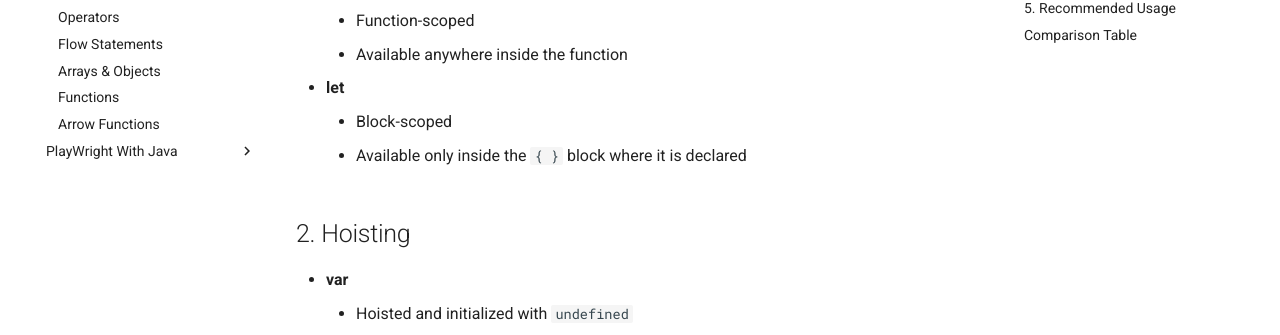
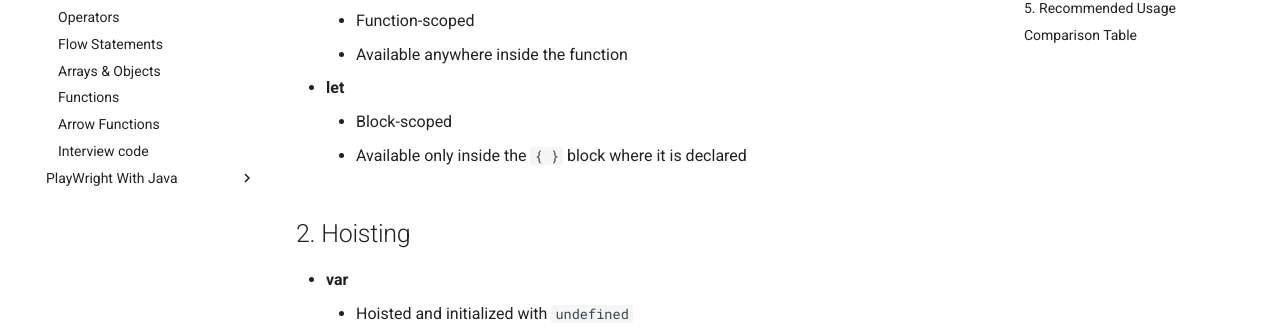
Before and after one commit to Play-Wright-course/automation-testing, an MkDocs documentation site: the page built from docs/javascriptConcepts/var-vs-let-vaiable.md, in a window 1280 px wide. Shown: the part 256-591 px from the top of the page. Built offline with MkDocs 1.6.1 and Material for MkDocs 9.7.7, drawn with Linux system fonts in a browser that asks for light colours.

Commit message:
Update mkdocs.yml

```diff
--- a/mkdocs.yml
+++ b/mkdocs.yml
@@ -12,6 +12,7 @@ nav:
       - Arrays & Objects: javascriptConcepts/Arrays.md
       - Functions: javascriptConcepts/functions.md
       - Arrow Functions: javascriptConcepts/arrow-functions.md
+      - Interview code: javascriptConcepts/basics-interview-code.md
 
 
   - PlayWright With Java:
```
